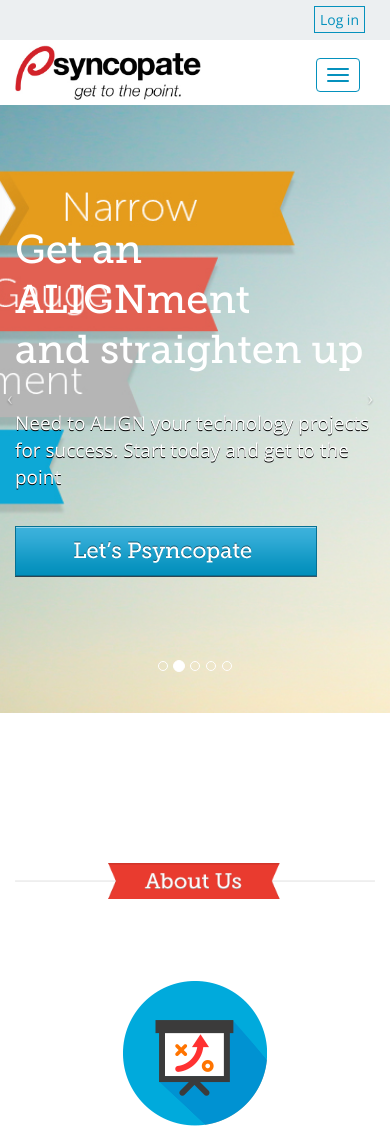
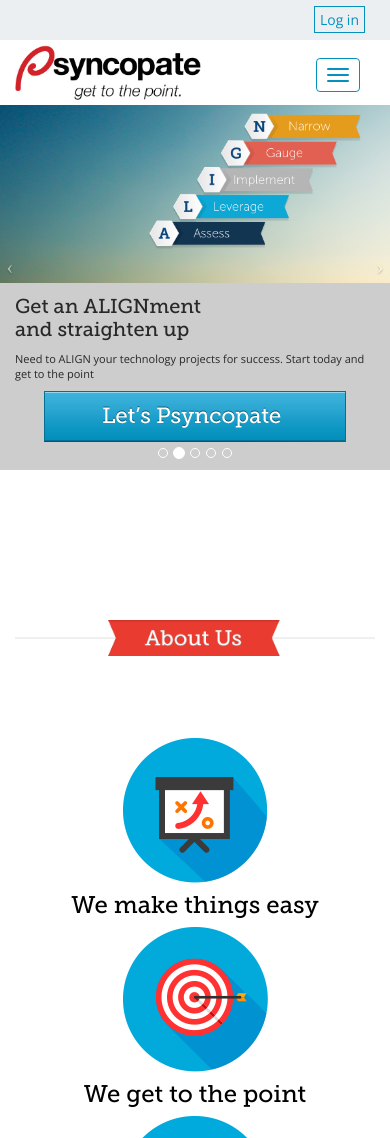
Before and after one commit to benhall2121/Psyncopate, a plain HTML site: page index.html in a window 390 px wide. Shown: the top 1138 px of the page. Drawn offline with nearby package versions, Linux system fonts and the light colour scheme.

Commit message:
benhall2121@yahoo.com slider layout on mobile changes so that the images actually show.

```diff
--- a/css/freelancer.css
+++ b/css/freelancer.css
@@ -479,13 +479,16 @@ footer .footer-below {
 
 .main_section_slide_alignment{
   background:url('../img/sliderAlignment.jpg') no-repeat top right, url('../img/sliderAlignmentLeft.jpg') repeat-x;
-    background-size: auto 100%;
+  background-size: auto 100%;
 }
 
 .main_section_row_text{
     margin-top: 150px;
 }
 
+.main_section_text{
+    margin:35px 0;
+}
 
 .main_section_large_white_text, .main_section_large_black_text{
     font-size: 40px;
@@ -636,7 +639,51 @@ li.gray_divider{
 @media (max-width: 767px) {
 
   .main_section_slide{
-    min-height: 638px;
+    min-height: 385px;
+    margin-top: 10px;
+
+    background-color: #CDCDCD;
+    background-position:left top;
+    background-size: 100% auto;
+  }
+
+  .main_section_slide_alignment{
+    background-image:url('../img/sliderAlignment.jpg');
+  }
+
+  .main_section_row_text{
+    margin-top: 210px;
+  }
+
+  .main_section_header_text{
+    font-size: 20px;
+    line-height: normal;
+    color: #282828;
+    text-shadow:none;
+  }
+
+  .main_section_text{
+    font-size: 11px;
+    line-height: normal;
+    margin: 10px 0;
+    color: #282828;
+    text-shadow:none;
+  }
+
+  .lets_psyncopate_button_wrapper{
+    text-align: center;
+  }
+
+  .carousel-indicators{
+    bottom: 70px;
+  }
+
+  .carousel-control .icon-prev, .carousel-control .icon-next{
+    margin-top: -20px;
+  }
+
+  .carousel-control .icon-next{
+    right:0px;
   }
 
   .partner{
--- a/index.html
+++ b/index.html
@@ -132,13 +132,13 @@
                     <div class="container">
                     <div class="row main_section_row_text">
                         <div class="col-lg-4 ">
-                            <div class="main_section_large_black_text">
+                            <div class="main_section_large_black_text main_section_header_text">
                                 Move up in the world
                             </div>
-                            <div class="main_section_medium_black_text" style="margin:35px 0;">
+                            <div class="main_section_medium_black_text main_section_text">
                                 Need a ticket to The Cloud. We have your itinerary reserved. Start today and get to the point
                             </div>
-                            <div>
+                            <div class="lets_psyncopate_button_wrapper">
                                 <a href="mailto:info@psyncopate.com"><img src="img/psyncopateButton.png" /></a>
                             </div>
                         </div>
@@ -151,13 +151,13 @@
                     <div class="container">
                     <div class="row main_section_row_text">
                         <div class="col-lg-5">
-                            <div class="main_section_large_white_text">
+                            <div class="main_section_large_white_text main_section_header_text">
                                 Get an ALIGNment <br/>and straighten up
                             </div>
-                            <div class="main_section_medium_white_text" style="margin:35px 0;">
+                            <div class="main_section_medium_white_text main_section_text">
                                 Need to ALIGN your technology projects for success. Start today and get to the point
                             </div>
-                            <div>
+                            <div class="lets_psyncopate_button_wrapper">
                                 <a href="mailto:info@psyncopate.com"><img src="img/psyncopateButton.png" /></a>
                             </div>
                         </div>
@@ -170,13 +170,13 @@
                     <div class="container">
                     <div class="row main_section_row_text">
                         <div class="col-lg-4 ">
-                            <div class="main_section_large_white_text">
+                            <div class="main_section_large_white_text main_section_header_text">
                                 Ask and you shall receive
                             </div>
-                            <div class="main_section_medium_white_text" style="margin:35px 0;">
+                            <div class="main_section_medium_white_text main_section_text">
                                 Need an independent expert perspective & sounding board? Start today and get to the point
                             </div>
-                            <div>
+                            <div class="lets_psyncopate_button_wrapper">
                                 <a href="mailto:info@psyncopate.com"><img src="img/psyncopateButton.png" /></a>
                             </div>
                         </div>
@@ -189,13 +189,13 @@
                     <div class="container">
                     <div class="row main_section_row_text">
                         <div class="col-lg-4 ">
-                            <div class="main_section_large_black_text">
+                            <div class="main_section_large_black_text main_section_header_text">
                                 See what is not visible
                             </div>
-                            <div class="main_section_medium_black_text" style="margin:35px 0;">
+                            <div class="main_section_medium_black_text main_section_text">
                                 Need to know what, when, who, where and why? Start today and get to the point
                             </div>
-                            <div>
+                            <div class="lets_psyncopate_button_wrapper">
                                 <a href="mailto:info@psyncopate.com"><img src="img/psyncopateButton.png" /></a>
                             </div>
                         </div>
@@ -208,13 +208,13 @@
                     <div class="container">
                     <div class="row main_section_row_text">
                         <div class="col-lg-4 ">
-                            <div class="main_section_large_white_text">
+                            <div class="main_section_large_white_text main_section_header_text">
                                 Get big beautiful data in 30 days
                             </div>
-                            <div class="main_section_medium_white_text" style="margin:35px 0;">
+                            <div class="main_section_medium_white_text main_section_text">
                                 Need better data insight in the next 30 days? Start today and get to the point
                             </div>
-                            <div>
+                            <div class="lets_psyncopate_button_wrapper">
                                 <a href="mailto:info@psyncopate.com"><img src="img/psyncopateButton.png" /></a>
                             </div>
                         </div>
```
